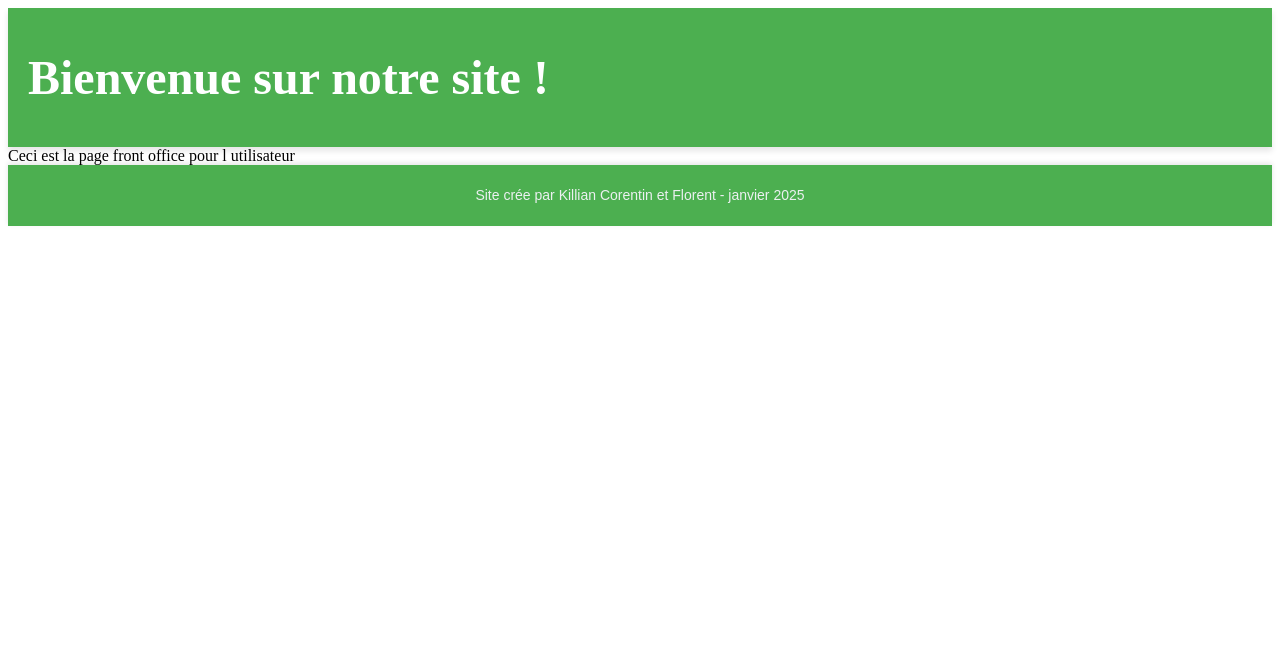
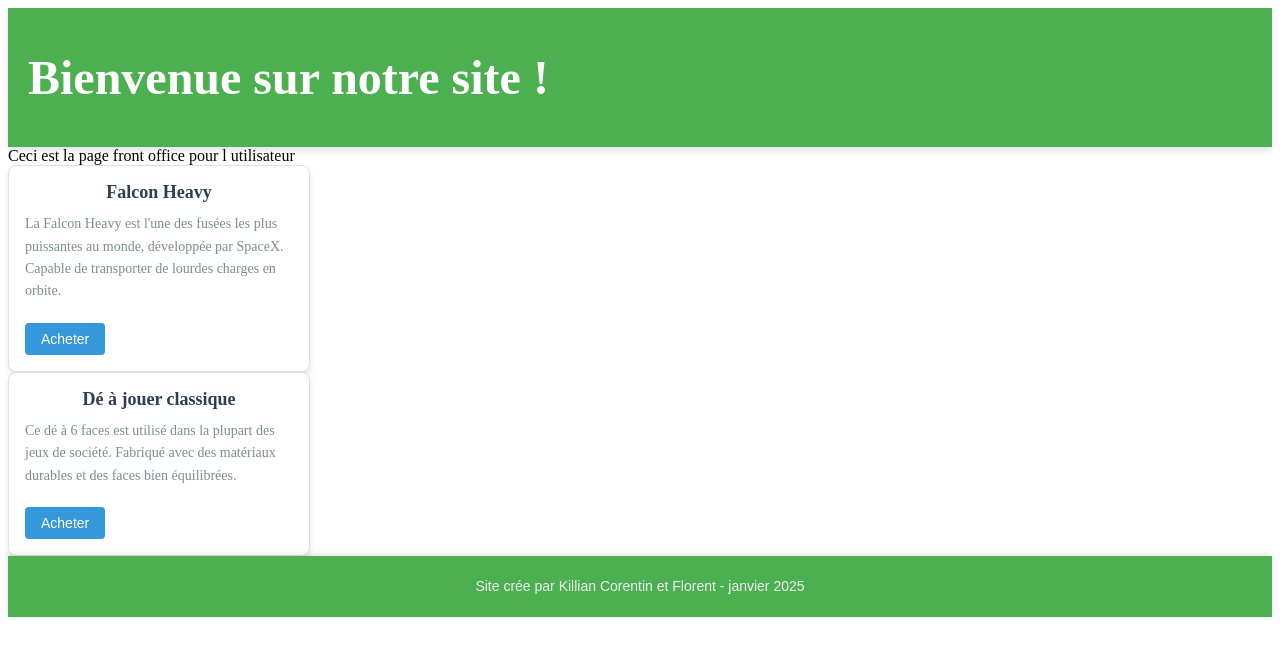
Before and after one commit to damodred53/ia_front_end, a React (Vite) app: page /user in a window 1280 px wide. Shown: the top 656 px of the page. Built offline with nearby package versions, Linux system fonts and the light colour scheme.

Commit message:
creation card et json

```diff
--- /dev/null
+++ b/public/Data/article.json
@@ -0,0 +1,12 @@
+[
+    {
+        "title": "Falcon Heavy",
+        "content": "La Falcon Heavy est l'une des fusées les plus puissantes au monde, développée par SpaceX. Capable de transporter de lourdes charges en orbite.",
+        "image": "https://example.com/falcon-heavy.jpg"
+    },
+    {
+        "title": "Dé à jouer classique",
+        "content": "Ce dé à 6 faces est utilisé dans la plupart des jeux de société. Fabriqué avec des matériaux durables et des faces bien équilibrées.",
+        "image": "https://example.com/dice.jpg"
+    }
+]
--- a/src/App.jsx
+++ b/src/App.jsx
@@ -2,8 +2,8 @@
 import './App.css'
 import { BrowserRouter as Router, Route, Routes } from 'react-router-dom'
 import Home from './pages/Home'
-import FrontOffice from './Components/FrontOffice'
-import BackOffice from './Components/BackOffice'
+import FrontOffice from './pages/FrontOffice'
+import BackOffice from './pages/BackOffice'
 
 function App() {
 
--- /dev/null
+++ b/src/Components/CardArticle.jsx
@@ -0,0 +1,29 @@
+
+import PropTypes from 'prop-types';
+import '../Styles/card.css';
+
+const CardArticle = ({ article }) => {
+
+console.log(article);
+    return (
+        <div className="card">
+            {/* <img src={article.image} alt={article.title} className="card-image" /> */}
+            <div className="card-content">
+                <h2 className="card-title">{article.title}</h2>
+                <p className="card-text">{article.content}</p>
+                <button>Acheter</button>
+            </div>
+        </div>
+    )
+
+}
+
+CardArticle.propTypes = {
+    article: PropTypes.shape({
+        // image: PropTypes.string,
+        title: PropTypes.string,
+        content: PropTypes.string,
+    }).isRequired,
+};
+
+export default CardArticle;
--- a/src/Components/FrontOffice.jsx
+++ /dev/null
@@ -1,16 +0,0 @@
-import Footer from './Footer';
-import Header from './Header';
-
-const FrontOffice = () => {
-
-    return (
-        <div>
-            <Header isAdmin={false} />
-            Ceci est la page front office pour l utilisateur
-            <Footer />
-        </div>
-    )
-
-}
-
-export default FrontOffice
--- /dev/null
+++ b/src/Services/ServiceFetchArticle.jsx
@@ -0,0 +1,17 @@
+ const fetchDropdownDatas = async () => {
+
+
+    try {
+        const result = await fetch("../../public/Data/article.json");
+
+        const data = await result.json();
+
+        return data;
+    } catch (error) {
+        console.error("Erreur lors de la récupération des données du dropdown ", error);
+        throw error;
+    }
+
+}
+
+export default fetchDropdownDatas
--- /dev/null
+++ b/src/Styles/card.css
@@ -0,0 +1,49 @@
+/* Styles de la Card */
+.card {
+    background-color: #ffffff; /* Fond blanc */
+    border: 1px solid #e0e0e0; /* Bordure légère */
+    border-radius: 8px; /* Coins arrondis */
+    box-shadow: 0 4px 6px rgba(0, 0, 0, 0.1); /* Ombre subtile */
+    overflow: hidden; /* Contenu limité à la taille de la card */
+    max-width: 300px; /* Largeur maximale pour la card */
+    transition: transform 0.3s ease, box-shadow 0.3s ease; /* Animation au hover */
+}
+
+/* Effet au survol */
+.card:hover {
+    box-shadow: 0 8px 12px rgba(0, 0, 0, 0.15); /* Ombre plus marquée */
+}
+
+/* Contenu de la card */
+.card-content {
+    padding: 16px; /* Espacement interne */
+}
+
+/* Titre de la card */
+.card-title {
+    font-size: 18px; /* Taille du texte */
+    font-weight: bold; /* Texte en gras */
+    color: #2c3e50; /* Couleur sombre */
+    margin: 0 0 10px; /* Espacement inférieur */
+    text-align: center;
+}
+
+/* Texte de la card */
+.card-text {
+    font-size: 14px; /* Taille du texte */
+    line-height: 1.6; /* Espacement entre les lignes */
+    color: #7f8c8d; /* Texte en couleur grise */
+    margin: 0 0 20px; /* Espacement inférieur */
+}
+
+/* Bouton */
+.card button {
+    background-color: #3498db; /* Bleu clair */
+    color: #ffffff; /* Texte blanc */
+    border: none; /* Pas de bordure */
+    border-radius: 4px; /* Coins arrondis */
+    padding: 8px 16px; /* Espacement interne */
+    font-size: 14px; /* Taille du texte */
+    cursor: pointer; /* Curseur adapté */
+    transition: background-color 0.3s ease; /* Animation au hover */
+}
--- /dev/null
+++ b/src/pages/FrontOffice.jsx
@@ -0,0 +1,35 @@
+import Footer from '../Components/Footer';
+import Header from '../Components/Header';
+import CardArticle from '../Components/CardArticle';
+import { useEffect, useState } from 'react';
+import fetchDropdownDatas from '../Services/ServiceFetchArticle';
+
+const FrontOffice = () => {
+
+    const [articles, setArticles] = useState([]);
+
+    useEffect(() => {
+
+        const getArticles = async () => {
+            const articles = await fetchDropdownDatas();
+            console.log("Voici mes articles : ", articles);
+            setArticles(articles);
+        };
+        getArticles();
+
+    }, []);
+
+    return (
+        <div>
+            <Header isAdmin={false} />
+            Ceci est la page front office pour l utilisateur
+            {articles.map((article) => (
+                <CardArticle key={article.id} article={article} />
+            ))}
+            <Footer />
+        </div>
+    )
+
+}
+
+export default FrontOffice
```
Also changed, not shown: src/pages/BackOffice.jsx (renamed from src/Components/BackOffice.jsx).
